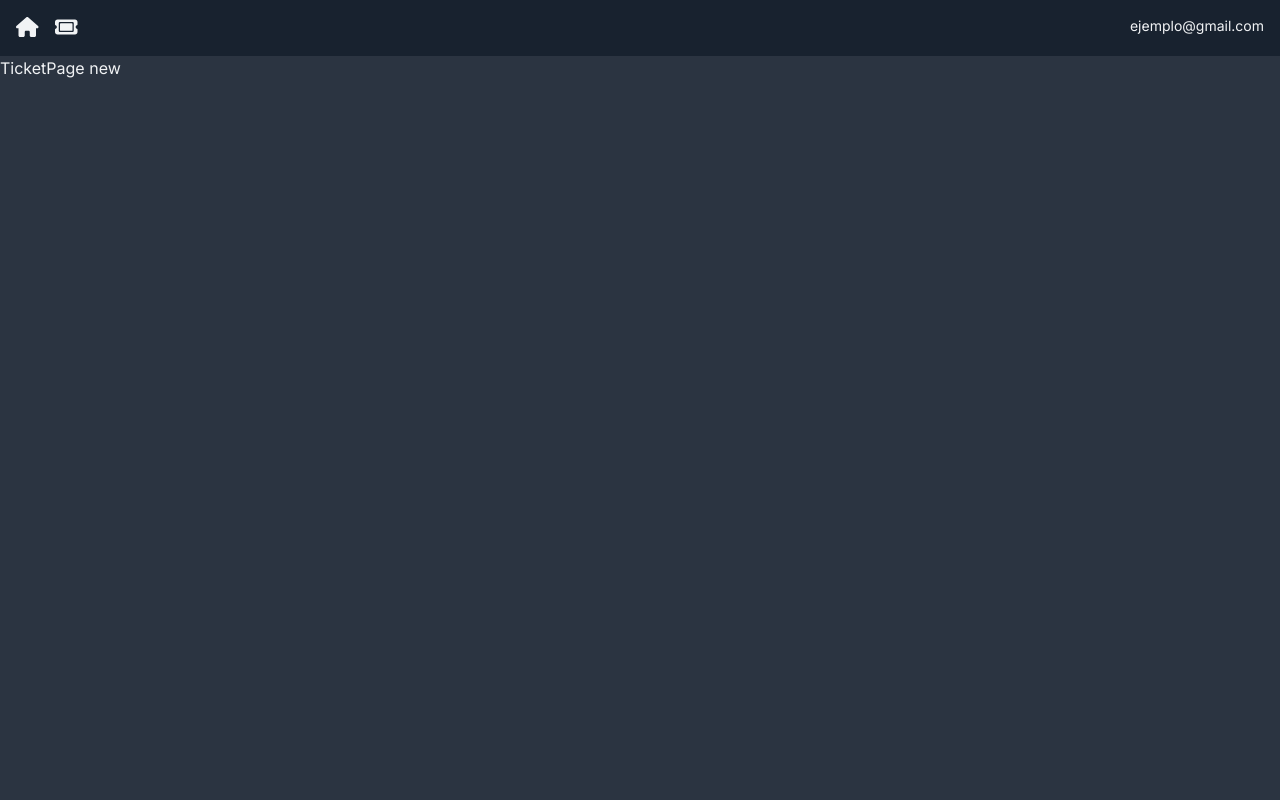
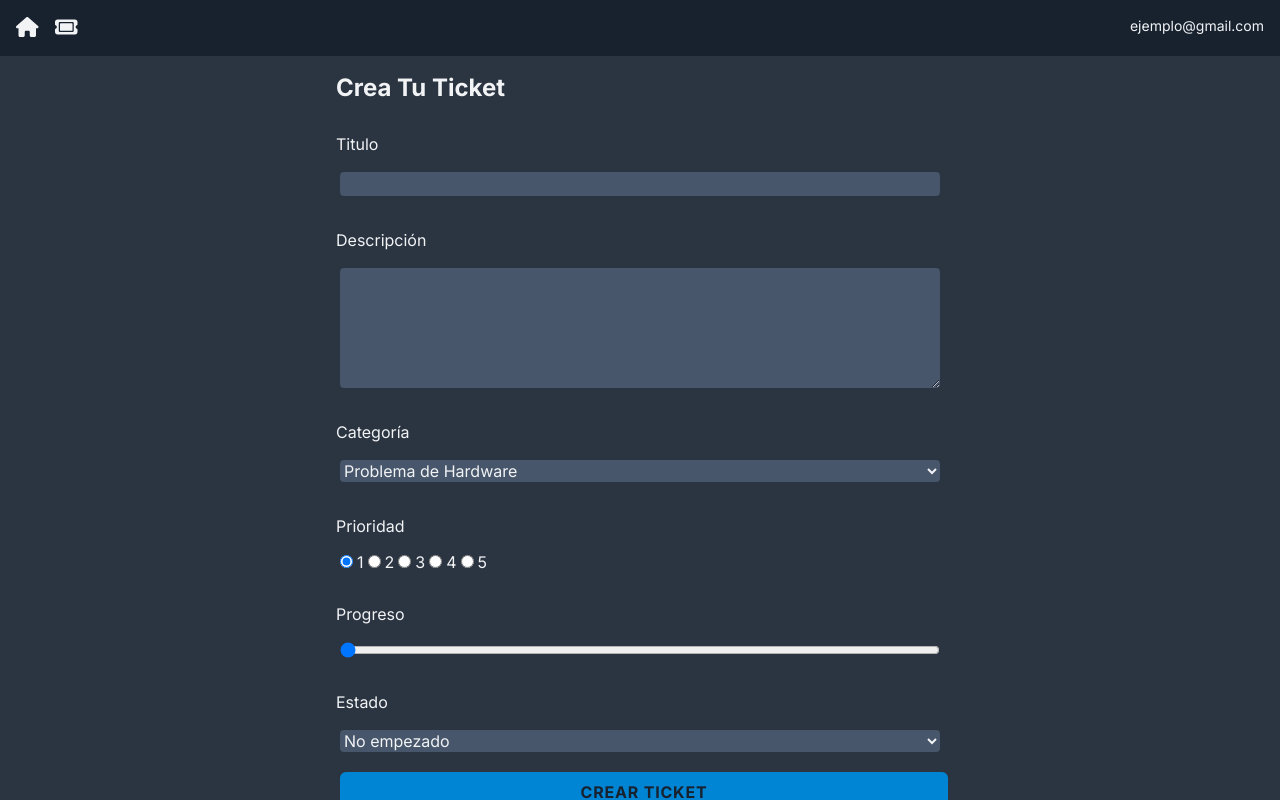
Before and after one commit to EzequielMenor/Ticketing-App, a Next.js app: page /TicketPage/new in a window 1280 px wide. Built offline with nearby package versions, Linux system fonts and the light colour scheme.

Commit message:
Crear Ticket

```diff
--- a/app/(components)/TicketForm.jsx
+++ b/app/(components)/TicketForm.jsx
@@ -4,6 +4,34 @@ import { useRouter } from "next/navigation"
 import React, { useState } from "react";
 
 const TicketForm = () => {
+  const router = useRouter();
+
+  const handleChange = (e) => {
+    const value = e.target.value;
+    const name = e.target.name;
+
+    setFormData((prevState) => ({
+      ...prevState,
+      [name]: value,
+    }));
+  }
+
+  const handleSubmit = async (e) => {
+    e.preventDefault();
+    const res = await fetch("/api/Tickets", {
+      method: "POST",
+      body: JSON.stringify({ formData }),
+      "Content-Type": "application/json",
+    })
+
+    if (!res.ok) {
+      throw new Error("Fallo al crear el Ticket.")
+    }
+
+    router.refresh()
+    router.push("/")
+  };
+
   const startingTicketData = {
     title: "",
     description: "",
@@ -16,8 +44,108 @@ const TicketForm = () => {
   const [formData, setFormData] = useState(startingTicketData);
   return (
     <div className="flex justify-center">
-      <form>
+      <form
+        className="flex flex-col gap-3 w-1/2"
+        method="post"
+        onSubmit={handleSubmit}
+      >
         <h3>Crea Tu Ticket</h3>
+        <label>Titulo</label>
+        <input
+          id="title"
+          name="title"
+          type="text"
+          onChange={handleChange}
+          required={true}
+          value={formData.title}
+        />
+
+        <label>Descripción</label>
+        <textarea
+          id="description"
+          name="description"
+          onChange={handleChange}
+          required={true}
+          value={formData.description}
+          rows="5"
+        />
+
+        <label>Categoría</label>
+        <select name="category" value={formData.category} onChange={handleChange}>
+          <option value="Problema de Hardware">Problema de Hardware</option>
+          <option value="Problema de Software">Problema de Software</option>
+          <option value="Proyecto">Proyecto</option>
+        </select>
+
+        <label>Prioridad</label>
+        <div>
+          <input
+            id="priority-1"
+            name="priority"
+            type="radio"
+            onChange={handleChange}
+            value={1}
+            checked={formData.priority == 1}
+          />
+          <label>1</label>
+
+          <input
+            id="priority-2"
+            name="priority"
+            type="radio"
+            onChange={handleChange}
+            value={2}
+            checked={formData.priority == 2}
+          />
+          <label>2</label>
+
+          <input
+            id="priority-3"
+            name="priority"
+            type="radio"
+            onChange={handleChange}
+            value={3}
+            checked={formData.priority == 3}
+          />
+          <label>3</label>
+
+          <input
+            id="priority-4"
+            name="priority"
+            type="radio"
+            onChange={handleChange}
+            value={4}
+            checked={formData.priority == 4}
+          />
+          <label>4</label>
+
+          <input
+            id="priority-5"
+            name="priority"
+            type="radio"
+            onChange={handleChange}
+            value={5}
+            checked={formData.priority == 5}
+          />
+          <label>5</label>
+        </div>
+        <label>Progreso</label>
+        <input
+          type="range"
+          id="progress"
+          name="progress"
+          value={formData.progress}
+          min="0"
+          max="100"
+          onChange={handleChange}
+        />
+        <label>Estado</label>
+        <select name="status" value={formData.status} onChange={handleChange}>
+          <option value="not started">No empezado</option>
+          <option value="started">Empezado</option>
+          <option value="done">Hecho</option>
+        </select>
+        <input type="submit" className="btn" value="Crear Ticket" />
       </form>
     </div>
   )
--- a/app/TicketPage/[id]/page.jsx
+++ b/app/TicketPage/[id]/page.jsx
@@ -1,6 +1,8 @@
+import TicketForm from "@/app/(components)/TicketForm"
+
 const TicketPage = ({ params }) => {
   return (
-    <div>TicketPage {params.id}</div>
+    <TicketForm />
   )
 }
 
--- /dev/null
+++ b/app/api/Tickets/route.js
@@ -0,0 +1,16 @@
+import Ticket from "../../(models)/Ticket";
+import { NextResponse } from "next/server";
+
+export async function POST(req) {
+  console.log("POST RAN");
+  try {
+    const body = await req.json();
+    const ticketData = body.formData;
+    await Ticket.create(ticketData);
+
+    return NextResponse.json({ message: "Ticket Created" }, { status: 201 });
+  } catch (err) {
+    console.log(err);
+    return NextResponse.json({ message: "Error", err }, { status: 500 });
+  }
+}
--- a/app/api/route.js
+++ /dev/null
@@ -1,14 +0,0 @@
-import Ticket from "../(models)/Ticket";
-import { NextResponse } from "next/server";
-
-export async function POST(req) {
-  try {
-    const body = await req.json();
-    const ticketData = body.formData;
-    await Ticket.create(ticketData);
-
-    return NextResponse.json({ message: "Ticket Creado" }, { status: 201 });
-  } catch (error) {
-    return NextResponse.json({ message: "Error", error }, { status: 500 });
-  }
-}
--- a/app/globals.css
+++ b/app/globals.css
@@ -25,6 +25,19 @@
   p {
     @apply text-sm text-default-text;
   }
+
+  form {
+    @apply rounded-xl p-4;
+  }
+
+  label {
+    @apply mt-4;
+  }
+  input,
+  select,
+  textarea {
+    @apply m-1 rounded bg-card;
+  }
 }
 
 @layer components {
```
